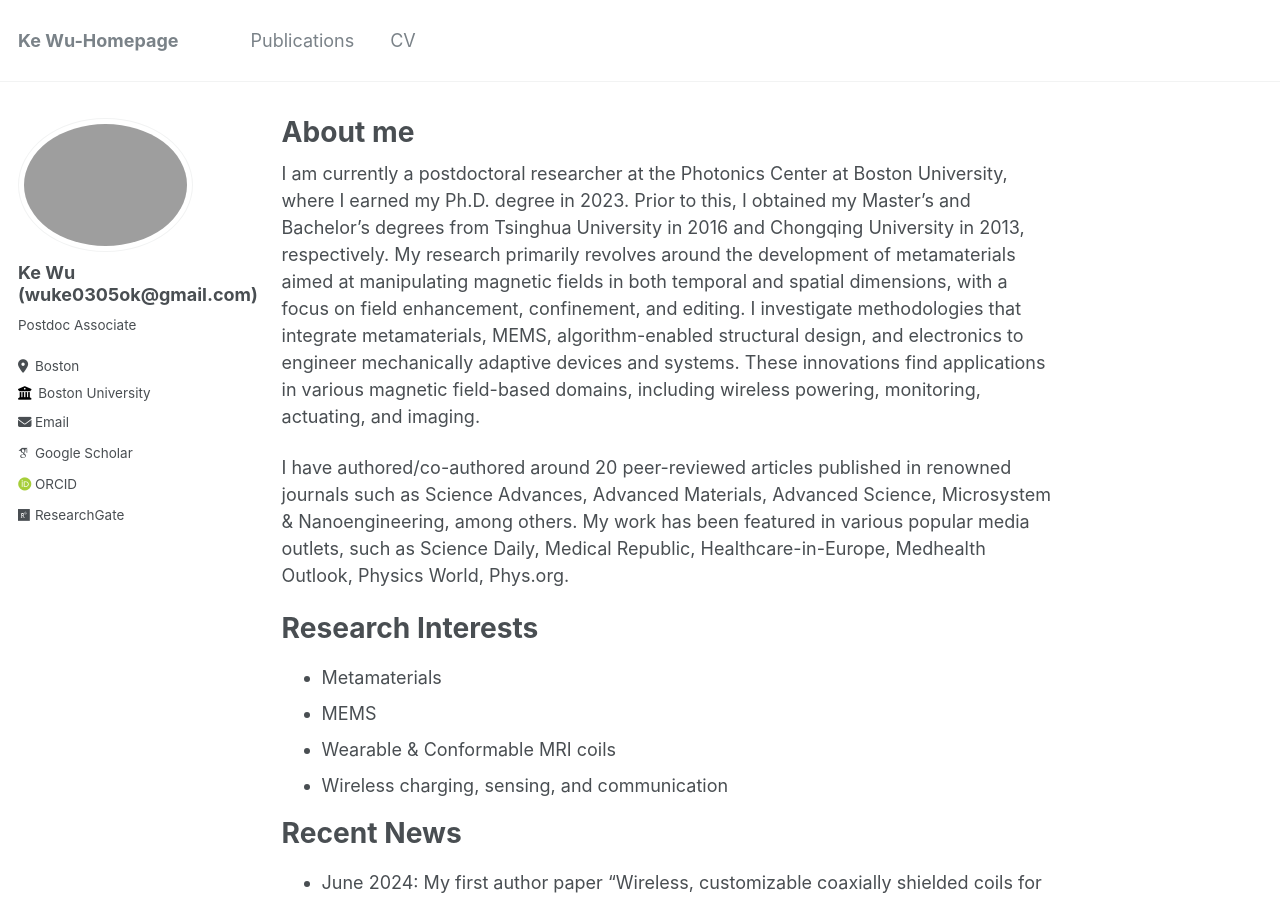
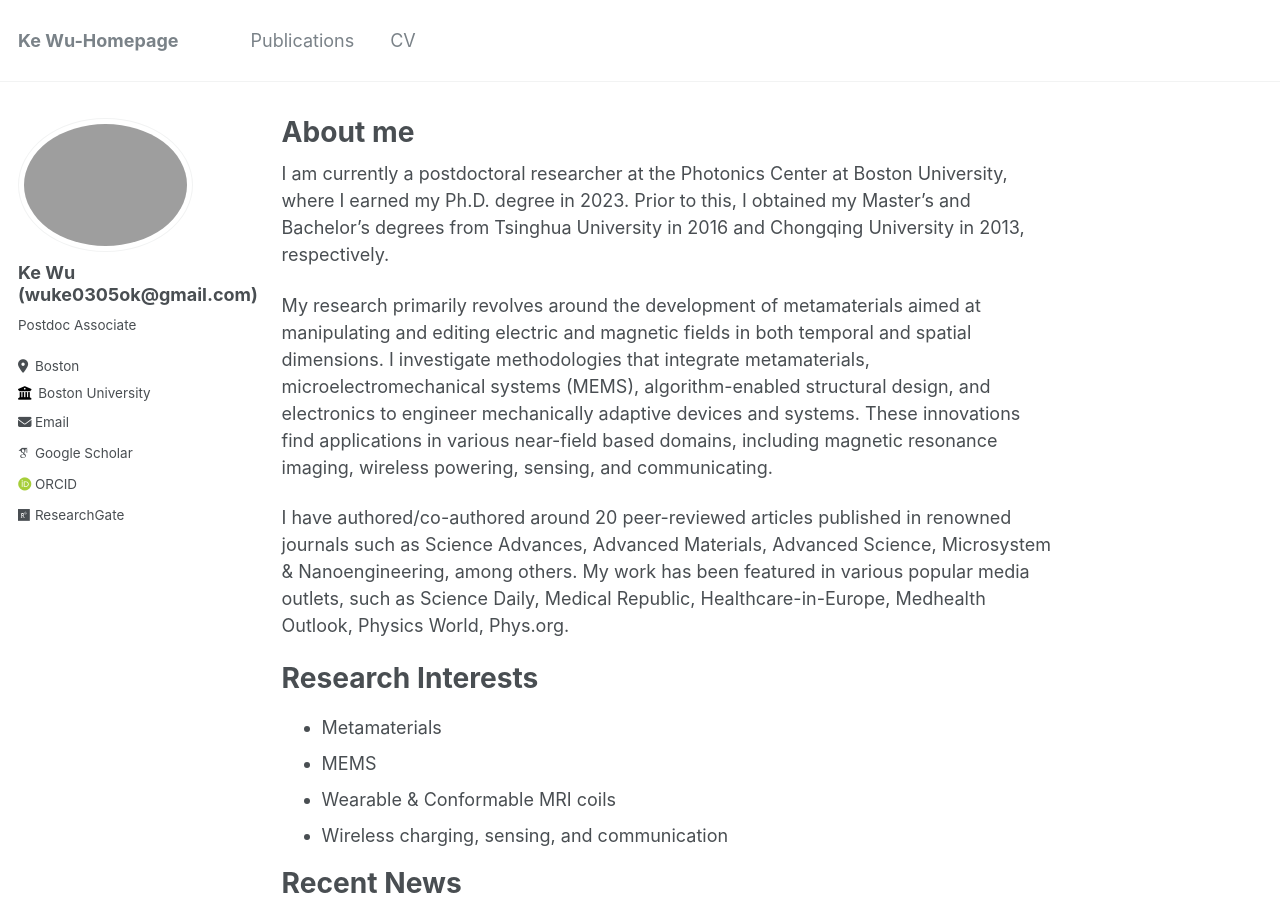
Before and after one commit to wuke0305/wuke0305.github.io, a Jekyll site: the page built from _pages/about.md, in a window 1280 px wide and 900 px high. Built offline with Jekyll 4.4.1, drawn with Linux system fonts in a browser that asks for light colours; some web fonts are replaced.

Commit message:
Update about.md

```diff
--- a/_pages/about.md
+++ b/_pages/about.md
@@ -6,7 +6,9 @@
   - /about/
   - /about.html
 ---
-I am currently a postdoctoral researcher at the Photonics Center at Boston University, where I earned my Ph.D. degree in 2023. Prior to this, I obtained my Master’s and Bachelor’s degrees from Tsinghua University in 2016 and Chongqing University in 2013, respectively. My research primarily revolves around the development of metamaterials aimed at manipulating magnetic fields in both temporal and spatial dimensions, with a focus on field enhancement, confinement, and editing. I investigate methodologies that integrate metamaterials, MEMS, algorithm-enabled structural design, and electronics to engineer mechanically adaptive devices and systems. These innovations find applications in various magnetic field-based domains, including wireless powering, monitoring, actuating, and imaging.
+I am currently a postdoctoral researcher at the Photonics Center at Boston University, where I earned my Ph.D. degree in 2023. Prior to this, I obtained my Master’s and Bachelor’s degrees from Tsinghua University in 2016 and Chongqing University in 2013, respectively.
+
+My research primarily revolves around the development of metamaterials aimed at manipulating and editing electric and magnetic fields in both temporal and spatial dimensions. I investigate methodologies that integrate metamaterials, microelectromechanical systems (MEMS), algorithm-enabled structural design, and electronics to engineer mechanically adaptive devices and systems. These innovations find applications in various near-field based domains, including magnetic resonance imaging, wireless powering, sensing, and communicating.
 
 I have authored/co-authored around 20 peer-reviewed articles published in renowned journals such as Science Advances, Advanced Materials, Advanced Science, Microsystem & Nanoengineering, among others. My work has been featured in various popular media outlets, such as Science Daily, Medical Republic, Healthcare-in-Europe, Medhealth Outlook, Physics World, Phys.org.
 
```
